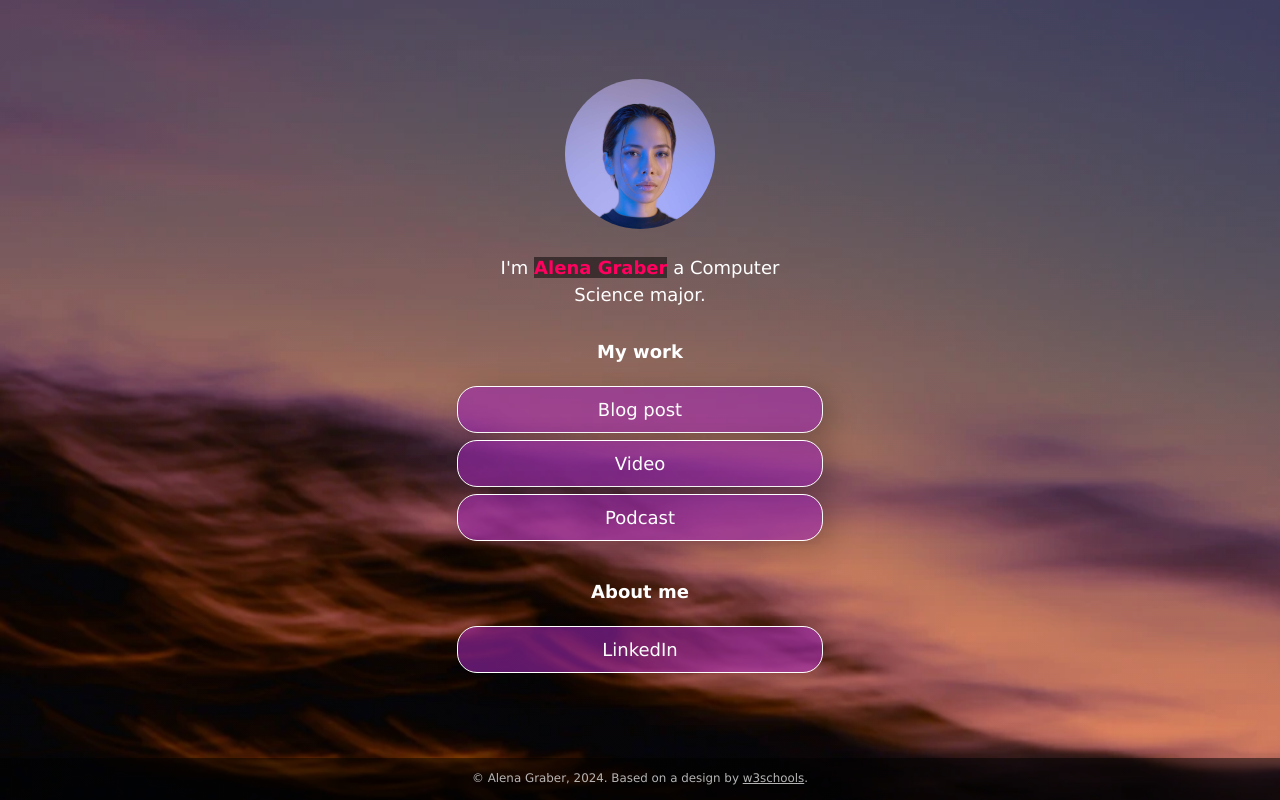
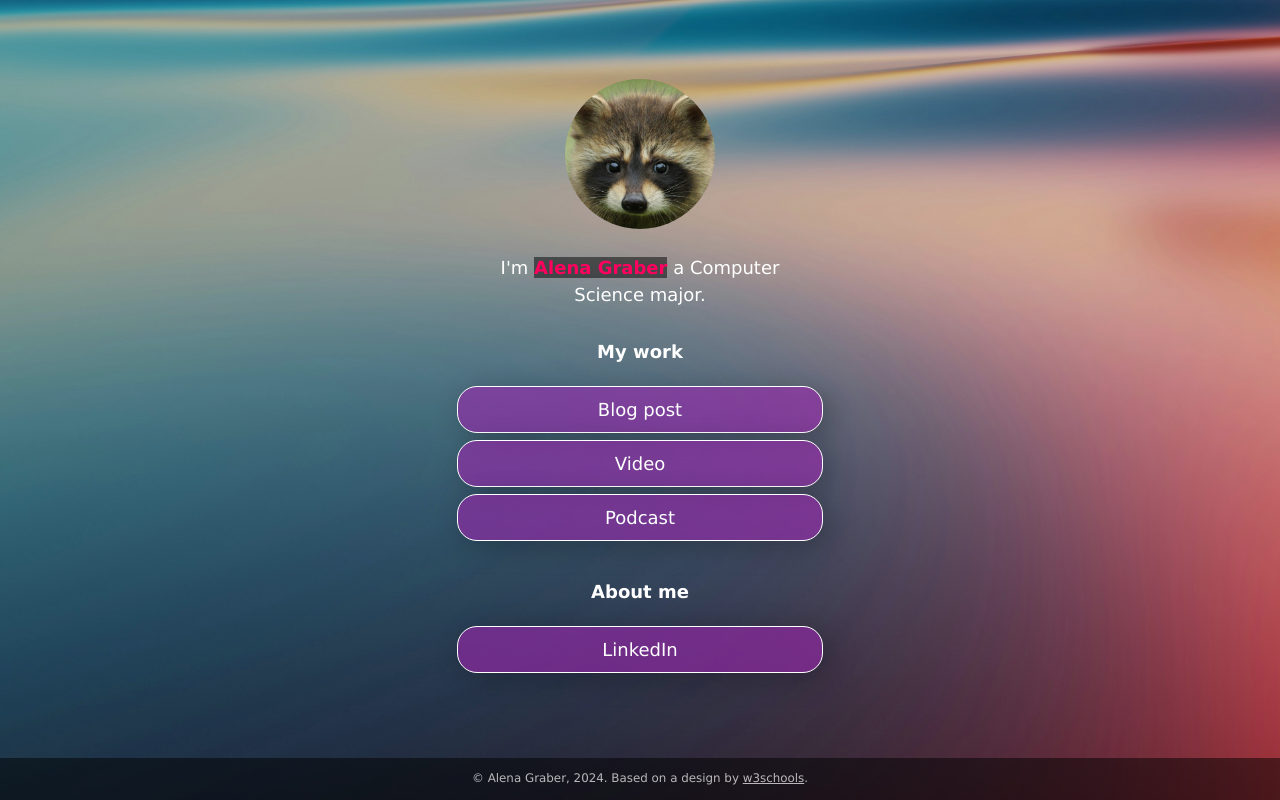
Before and after one commit to a22graber/a22graber.github.io, a plain HTML site: page index.html in a window 1280 px wide. Drawn offline with Linux system fonts and the light colour scheme.

Commit message:
different pfp and background image

```diff
--- a/css/style.css
+++ b/css/style.css
@@ -26,7 +26,7 @@ body {
     min-height: 100%;
     /* The image used for the site background. Try changing skyscape.jpg to stars.jpg. Put a replacement photo in the images folder and, in line 21 below, replace skyscape.jpg with yourbackgroundfilename.jpg */
     /* The linear gradient darkens the image, like putting a sunglasses lens on top of it. If you want to darken the image even more, change 0.1 (both times) to 0.3 or higher */
-    background: linear-gradient(rgba(0, 0, 0, 0.1), rgba(0, 0, 0, 0.1)), url(../images/skyscape.jpg);
+    background: linear-gradient(rgba(0, 0, 0, 0.1), rgba(0, 0, 0, 0.1)), url(../images/colors.jpg);
     /* Prevents the browser from repeating or "tiling" the background image */
     background-repeat: no-repeat;
     background-position: center;
--- a/index.html
+++ b/index.html
@@ -15,7 +15,7 @@
   <div class="container">
     <!-- Image and name container. Put your replacement photo—which you should crop to be square—in the images folder, then change the source attribute to images/yourportraitfilename.jpg. This path says, "Look in the images folder for yourportraitfilename.jpg." Be sure to change the alt text, too. -->
     <div class="image-container">
-      <img src="images/portrait.jpg" alt="Photo by Art Hauntington">
+      <img src="images/racoon.jpg" alt="Photo by Art Hauntington">
     </div>
     <div class="intro">
       I'm <span class="name"><strong>Alena Graber</strong></span> a Computer Science major.
```
Also changed, not shown: images/colors.jpg (added), images/racoon.jpg (added).
